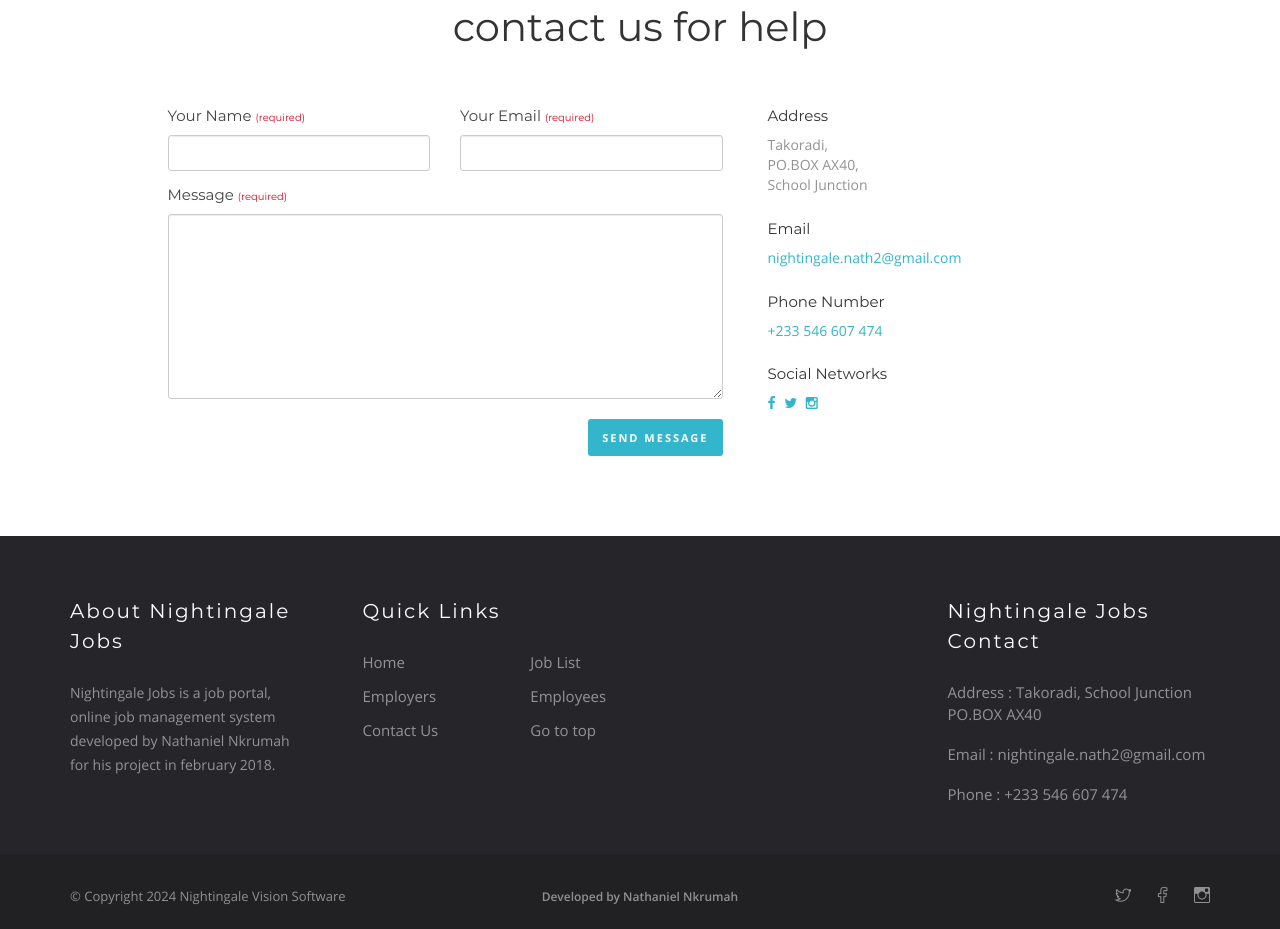
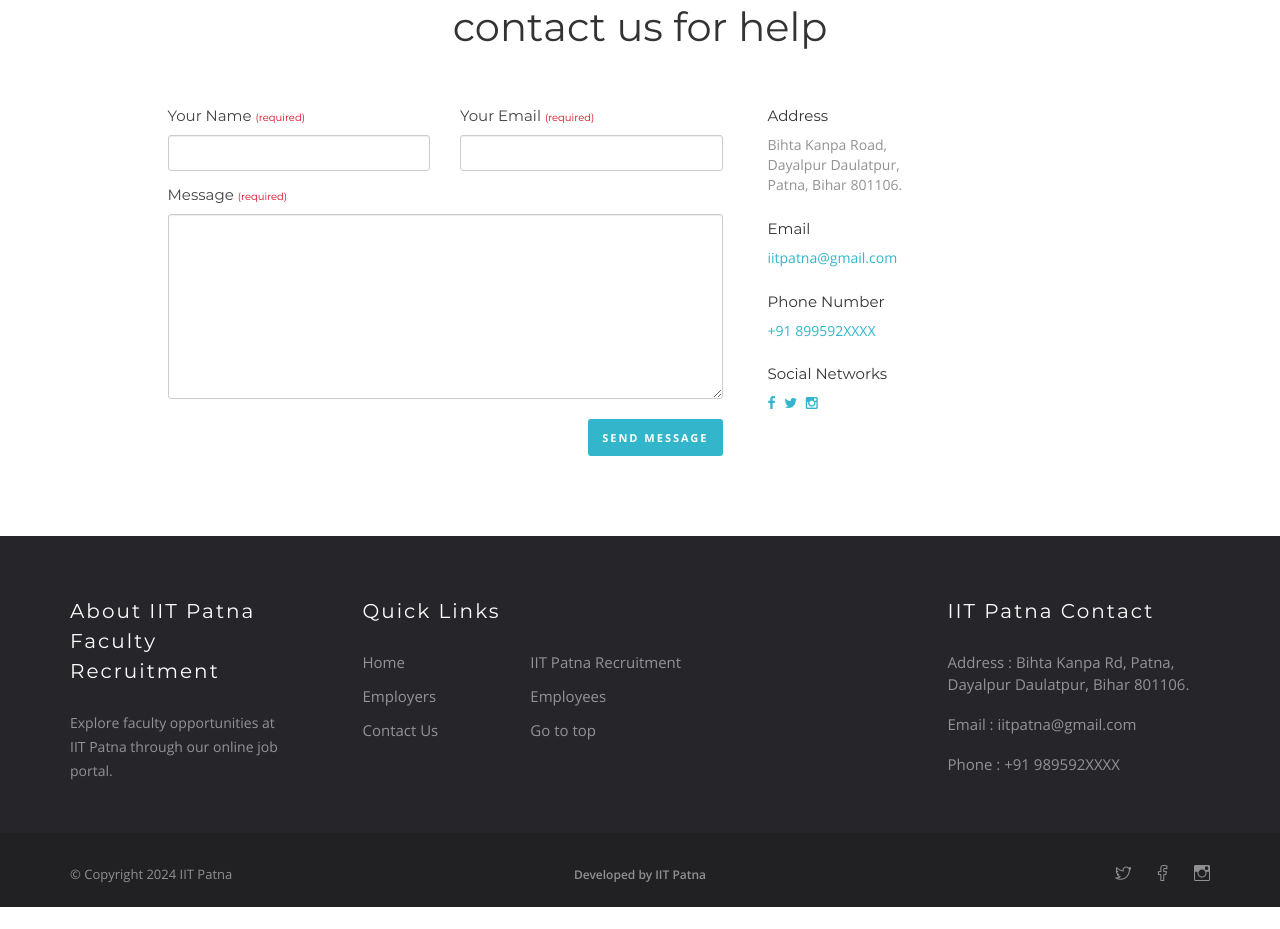
Before and after one commit to Sravanthi-IITP/OnlineJobPortal, a PHP site: page /phpmail/contact.php in a window 1280 px wide. Shown: the part 168-1097 px from the top of the page. After the commit the page ends 1075 px from the top, so only its background shows below. Run offline with PHP 8.4, Linux system fonts and the light colour scheme; some libraries are stand-ins or nearby versions; some web fonts are replaced.

Commit message:
contact.php is modified

```diff
--- a/System/contact.php
+++ b/System/contact.php
@@ -10,7 +10,7 @@
 	<meta http-equiv="X-UA-Compatible" content="IE=edge">
 	<meta name="viewport" content="width=device-width, initial-scale=1">
 
-	<title>Nightingale Jobs - Contact Us</title>
+	<title>IIT Patna- Contact Us</title>
 	<meta name="description" content="Online Job Management / Job Portal" />
 	<meta name="keywords" content="job, work, resume, applicants, application, employee, employer, hire, hiring, human resource management, hr, online job management, company, worker, career, recruiting, recruitment" />
 	<meta name="author" content="BwireSoft">
@@ -23,7 +23,7 @@
     <meta property="og:image:alt" content="Nightingale Jobs" />
     <meta property="og:description" content="Online Job Management / Job Portal" />
 
-	<link rel="shortcut icon" href="images/ico/favicon.png">
+	<link rel="shortcut icon" href="images/iit_patna_logo.png">
 
 	<link rel="stylesheet" type="text/css" href="bootstrap/css/bootstrap.min.css" media="screen">
 	<link href="css/animate.css" rel="stylesheet">
@@ -43,7 +43,6 @@
 
 	<link href="css/style.css" rel="stylesheet">
 
-
 </head>
 
 
@@ -58,7 +57,7 @@
 
 					<div class="logo-wrapper">
 						<div class="logo">
-							<a href="./"><img src="images/logo.png" alt="Logo" /></a>
+							<a  href="./"><img  src="images/iit_patna_logo_error.png" alt="Logo" /></a>
 						</div>
 					</div>
 
@@ -237,22 +236,22 @@
 							<ul class="address-list">
 								<li>
 										<h5>Address</h5>
-										<address> Takoradi, <br/> PO.BOX AX40, <br/>School Junction</address>
+										<address> Bihta Kanpa Road, <br/> Dayalpur Daulatpur, <br/>Patna, Bihar 801106.</address>
 								</li>
 								<li>
-										<h5>Email</h5><a href="mailto:nightingale.nath2@gmail.com">nightingale.nath2@gmail.com</a>
+										<h5>Email</h5><a href="mailto:iitpatna@gmail.com">iitpatna@gmail.com</a>
 								</li>
 								<li>
-										<h5>Phone Number</h5><a href="tel:+233 546 607 474">+233 546 607 474</a>
+										<h5>Phone Number</h5><a href="tel:+91 899592XXXX">+91 899592XXXX</a>
 								</li>
 
 								<li>
 										<h5>Social Networks</h5>
 										<div class="contact-social">
 
-											<a href="<?php echo "$fb"; ?>" data-toggle="tooltip" data-placement="top" title="Facebook"><i class="fa fa-facebook"></i></a>
-											<a href="<?php echo "$tw"; ?>" data-toggle="tooltip" data-placement="top" title="Twitter"><i class="fa fa-twitter"></i></a>
-											<a href="<?php echo "$ig"; ?>" data-toggle="tooltip" data-placement="top" title="Instagram"><i class="fa fa-instagram"></i></a>
+											<a href="https://www.facebook.com/iitp.ac.in/" data-toggle="tooltip" data-placement="top" title="Facebook"><i class="fa fa-facebook"></i></a>
+											<a href="https://twitter.com/IITPAT" data-toggle="tooltip" data-placement="top" title="Twitter"><i class="fa fa-twitter"></i></a>
+											<a href="https://www.instagram.com/iit_patna_official/?hl=en" data-toggle="tooltip" data-placement="top" title="Instagram"><i class="fa fa-instagram"></i></a>
 
 										</div>
 								</li>
@@ -283,8 +282,8 @@
 									<div class="col-sm-6 col-md-4">
 
 										<div class="footer-about-us">
-											<h5 class="footer-title">About Nightingale Jobs</h5>
-											<p>Nightingale Jobs is a job portal, online job management system developed by Nathaniel Nkrumah for his project in february 2018.</p>
+											<h5 class="footer-title">About IIT Patna Faculty Recruitment</h5>
+											<p>Explore faculty opportunities at IIT Patna through our online job portal.</p>
 
 										</div>
 
@@ -294,7 +293,7 @@
 										<h5 class="footer-title">Quick Links</h5>
 										<ul class="footer-menu clearfix">
 											<li><a href="./">Home</a></li>
-											<li><a href="job-list.php">Job List</a></li>
+											<li><a href="job-list.php">IIT Patna Recruitment</a></li>
 											<li><a href="employers.php">Employers</a></li>
 											<li><a href="employees.php">Employees</a></li>
 											<li><a href="contact.php">Contact Us</a></li>
@@ -310,11 +309,11 @@
 
 							<div class="col-sm-12 col-md-3 mt-30-sm">
 
-								<h5 class="footer-title">Nightingale Jobs Contact</h5>
+								<h5 class="footer-title">IIT Patna Contact</h5>
 
-								<p>Address : Takoradi, School Junction PO.BOX AX40</p>
-								<p>Email : <a href="mailto:nightingale.nath2@gmail.com">nightingale.nath2@gmail.com</a></p>
-								<p>Phone : <a href="tel:+233546607474">+233 546 607 474</a></p>
+								<p>Address : Bihta Kanpa Rd, Patna, Dayalpur Daulatpur, Bihar 801106.</p>
+								<p>Email : <a href="iitpatna@gmail.com">iitpatna@gmail.com</a></p>
+								<p>Phone : <a href="tel:+91 989592XXXX">+91 989592XXXX</a></p>
 
 
 
@@ -335,23 +334,23 @@
 
 							<div class="col-sm-4 col-md-4">
 
-								<p class="copy-right">&#169; Copyright <?php echo date('Y'); ?> Nightingale Vision Software</p>
+								<p class="copy-right">&#169; Copyright <?php echo date('Y'); ?> IIT Patna</p>
 
 							</div>
 
 							<div class="col-sm-4 col-md-4">
 
 								<ul class="bottom-footer-menu">
-									<li><a >Developed by Nathaniel Nkrumah</a></li>
+									<li><a >Developed by IIT Patna</a></li>
 								</ul>
 
 							</div>
 
 							<div class="col-sm-4 col-md-4">
 								<ul class="bottom-footer-menu for-social">
-									<li><a href="<?php echo "$tw"; ?>"><i class="ri ri-twitter" data-toggle="tooltip" data-placement="top" title="twitter"></i></a></li>
-									<li><a href="<?php echo "$fb"; ?>"><i class="ri ri-facebook" data-toggle="tooltip" data-placement="top" title="facebook"></i></a></li>
-									<li><a href="<?php echo "$ig"; ?>"><i class="ri ri-instagram" data-toggle="tooltip" data-placement="top" title="instagram"></i></a></li>
+									<li><a href="https://twitter.com/IITPAT"><i class="ri ri-twitter" data-toggle="tooltip" data-placement="top" title="twitter"></i></a></li>
+									<li><a href="https://www.facebook.com/iitp.ac.in/"><i class="ri ri-facebook" data-toggle="tooltip" data-placement="top" title="facebook"></i></a></li>
+									<li><a href="https://www.instagram.com/iit_patna_official/?hl=en"><i class="ri ri-instagram" data-toggle="tooltip" data-placement="top" title="instagram"></i></a></li>
 								</ul>
 							</div>
 
```
